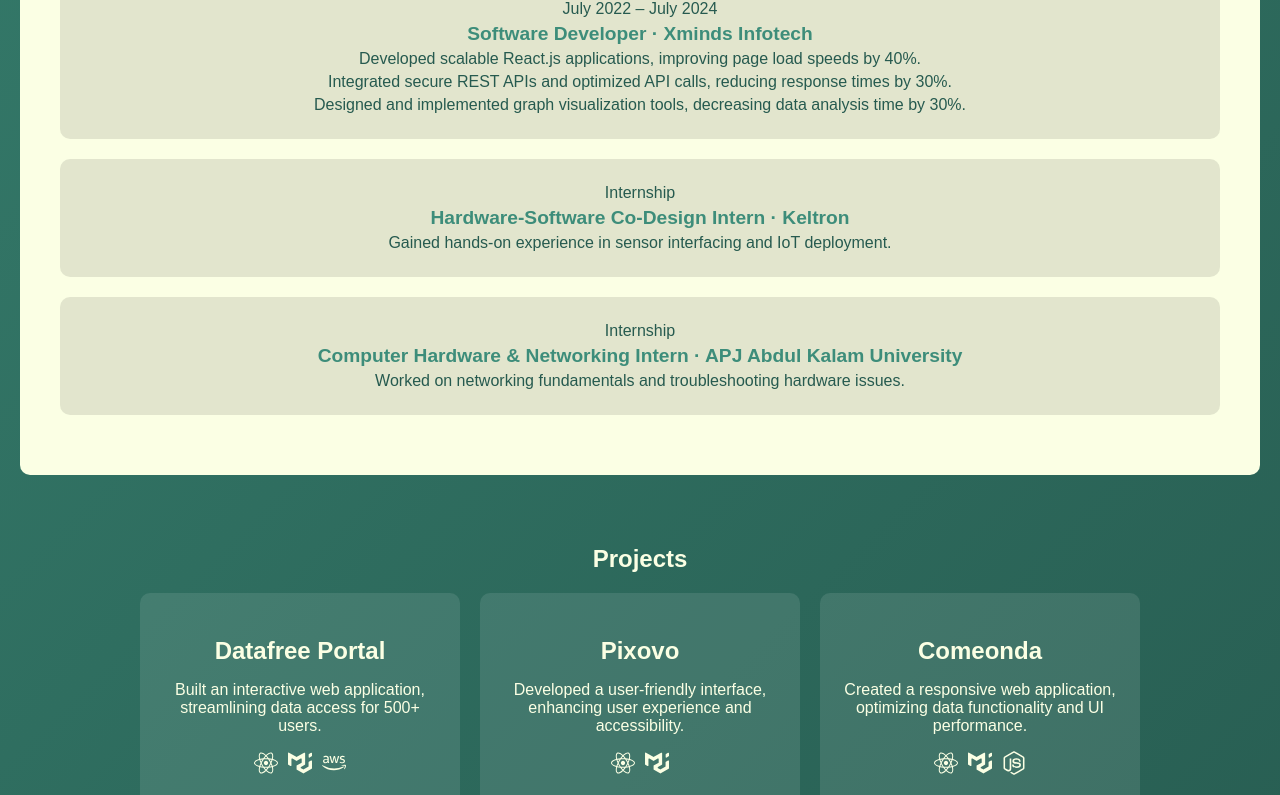
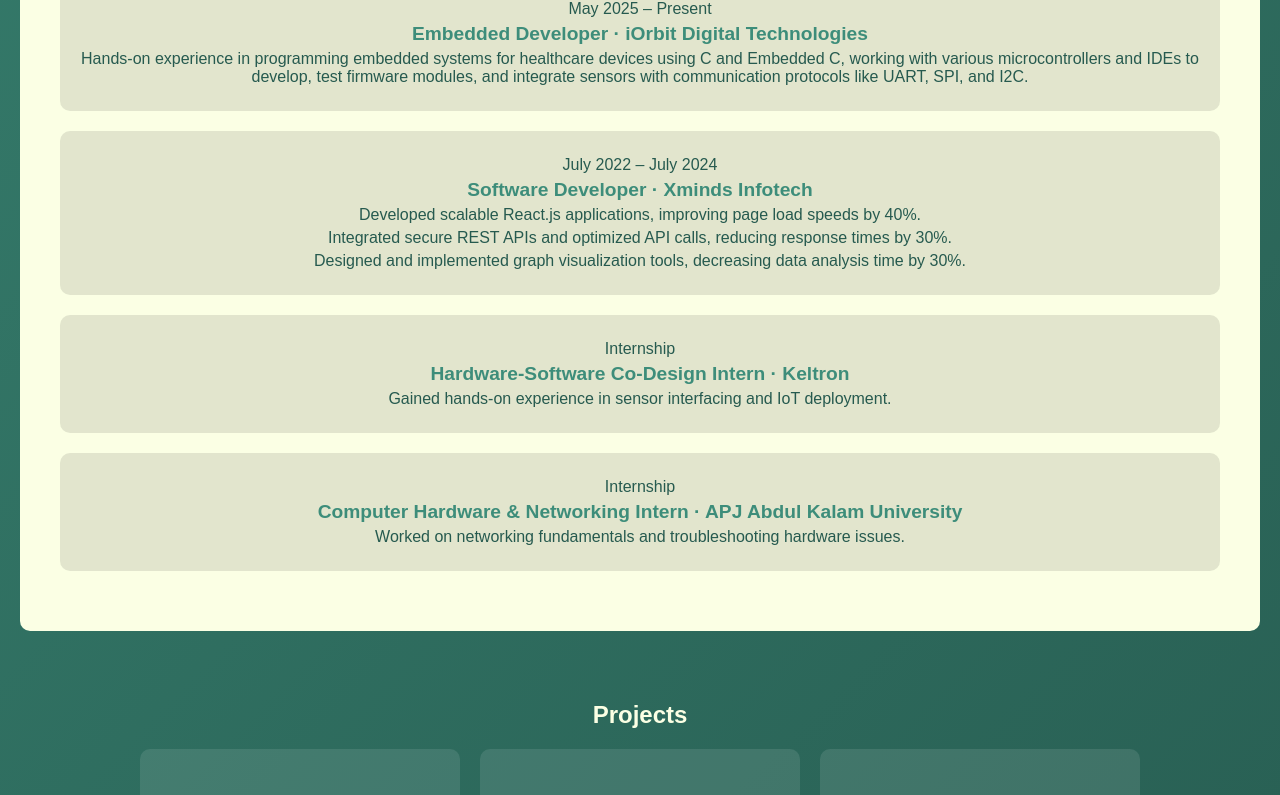
Before and after one commit to gopikacreate/portfolio, a React (Create React App) app: page / in a window 1280 px wide. Shown: the part 2052-2847 px from the top of the page. Built offline with nearby package versions, Linux system fonts and the light colour scheme.

Commit message:
Initial commit

```diff
--- a/src/components/portfolio.js
+++ b/src/components/portfolio.js
@@ -18,7 +18,7 @@
   FaLightbulb,
   FaClock,
   FaTasks,
-  FaArrowUp
+  FaArrowUp,
 } from "react-icons/fa";
 import {
   SiMui,
@@ -135,9 +135,8 @@
               LBS Institute Of Technology for Women, Kerala, India
             </strong>
           </a>{" "}
-          and thrive on building seamless, user-friendly web applications.
-
-          My tech journey kicked off at my first job, where I got hands-on
+          and thrive on building seamless, user-friendly web applications. My
+          tech journey kicked off at my first job, where I got hands-on
           experience with React.js, Material-UI, and REST APIs. I was thrown
           into the deep end taking over the front-end of a project all on my
           own. It was challenging, but that experience made me way more
@@ -249,6 +248,24 @@
       <section id="experience" className="experience-section">
         <h2>Experience</h2>
         <div className="experience-card">
+          <p className="experience-date">May 2025 – Present</p>
+          <a
+            href="https://www.iorbit-tech.com/"
+            target="_blank"
+            rel="noopener noreferrer"
+            className="experience-title"
+          >
+            Embedded Developer · iOrbit Digital Technologies
+          </a>
+          <p>
+            Hands-on experience in programming embedded systems for healthcare
+            devices using C and Embedded C, working with various
+            microcontrollers and IDEs to develop, test firmware modules, and
+            integrate sensors with communication protocols like UART, SPI, and
+            I2C.
+          </p>
+        </div>
+        <div className="experience-card">
           <p className="experience-date">July 2022 – July 2024</p>
           <a
             href="https://xminds.com"
@@ -314,30 +331,13 @@
               <FaReact /> <SiMui /> <FaAws />
             </div>
           </div>
-          <div className="project-card">
-            <h3>Pixovo</h3>
-            <p>
-              Developed a user-friendly interface, enhancing user experience and
-              accessibility.
-            </p>
-            <div className="tech-stack">
-              <FaReact /> <SiMui />
-            </div>
-          </div>
-          <div className="project-card">
-            <h3>Comeonda</h3>
-            <p>
-              Created a responsive web application, optimizing data
-              functionality and UI performance.
-            </p>
-            <div className="tech-stack">
-              <FaReact /> <SiMui /> <FaNodeJs />
-            </div>
-          </div>
+
+
           <div className="project-card">
             <h3>Smart Irrigation System</h3>
             <p>
-            Designed a prototype to improve water efficiency in irrigation systems using Arduino and sensors.
+              Designed a prototype to improve water efficiency in irrigation
+              systems using Arduino and sensors.
             </p>
             <div className="tech-stack">
               <SiC /> <SiCplusplus />
@@ -357,7 +357,8 @@
           <div className="project-card">
             <h3>Diabetic Retinopathy Detection</h3>
             <p>
-            Compared pre-built models for accurate retinal abnormality detection using deep learning.
+              Compared pre-built models for accurate retinal abnormality
+              detection using deep learning.
             </p>
             <div className="tech-stack">
               <FaPython /> <FaBrain />
@@ -371,7 +372,7 @@
           © {new Date().getFullYear()} Gopika Gopakumar. All rights reserved.
         </p>
         <div className="scroll-top" onClick={scrollToTop}>
-        <FaArrowUp size={20} /> Back to Top
+          <FaArrowUp size={20} /> Back to Top
         </div>
       </footer>
     </div>
```
Also changed, not shown: 1 other file (tests, documents, lock files or other folders).
